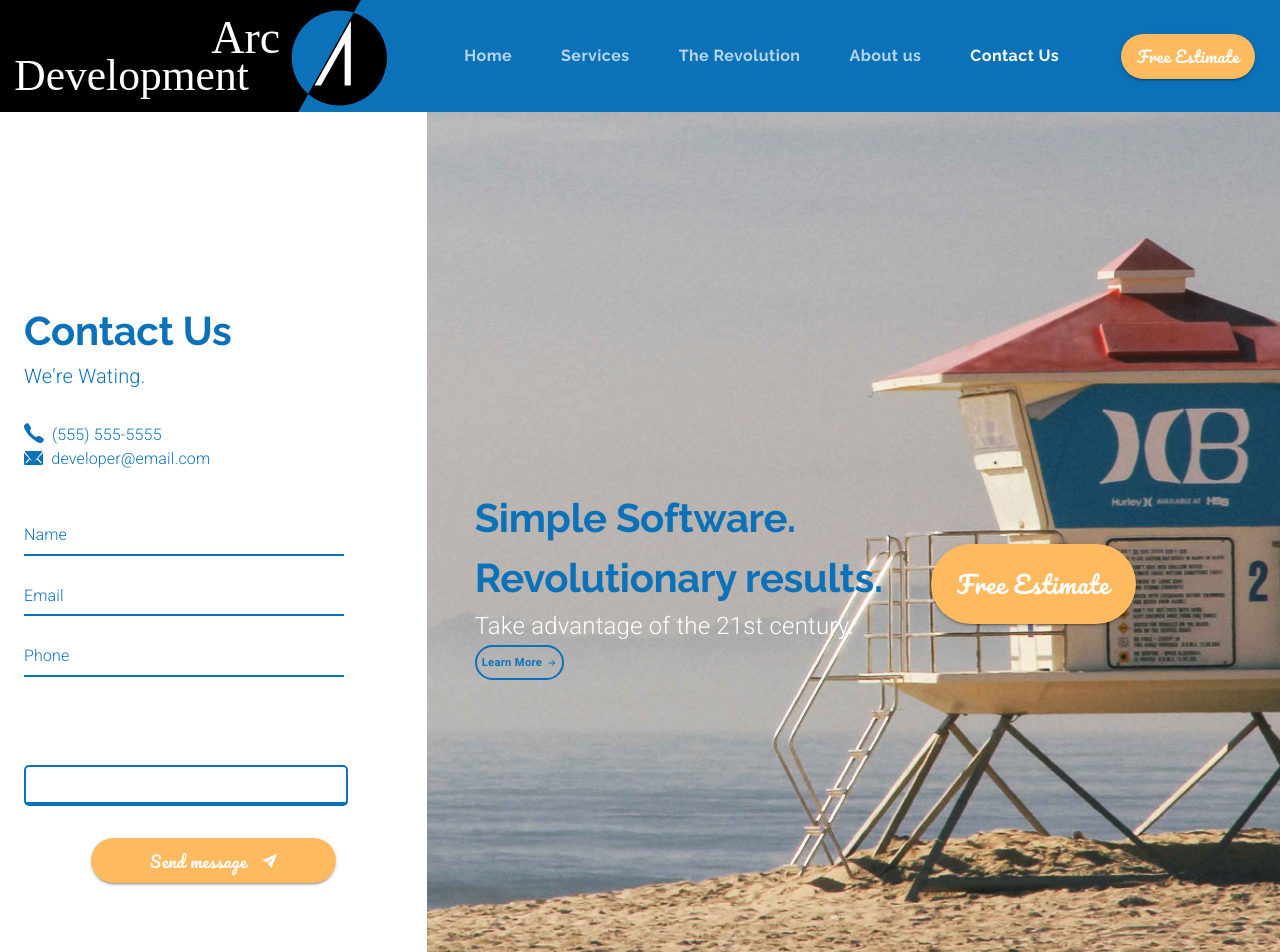
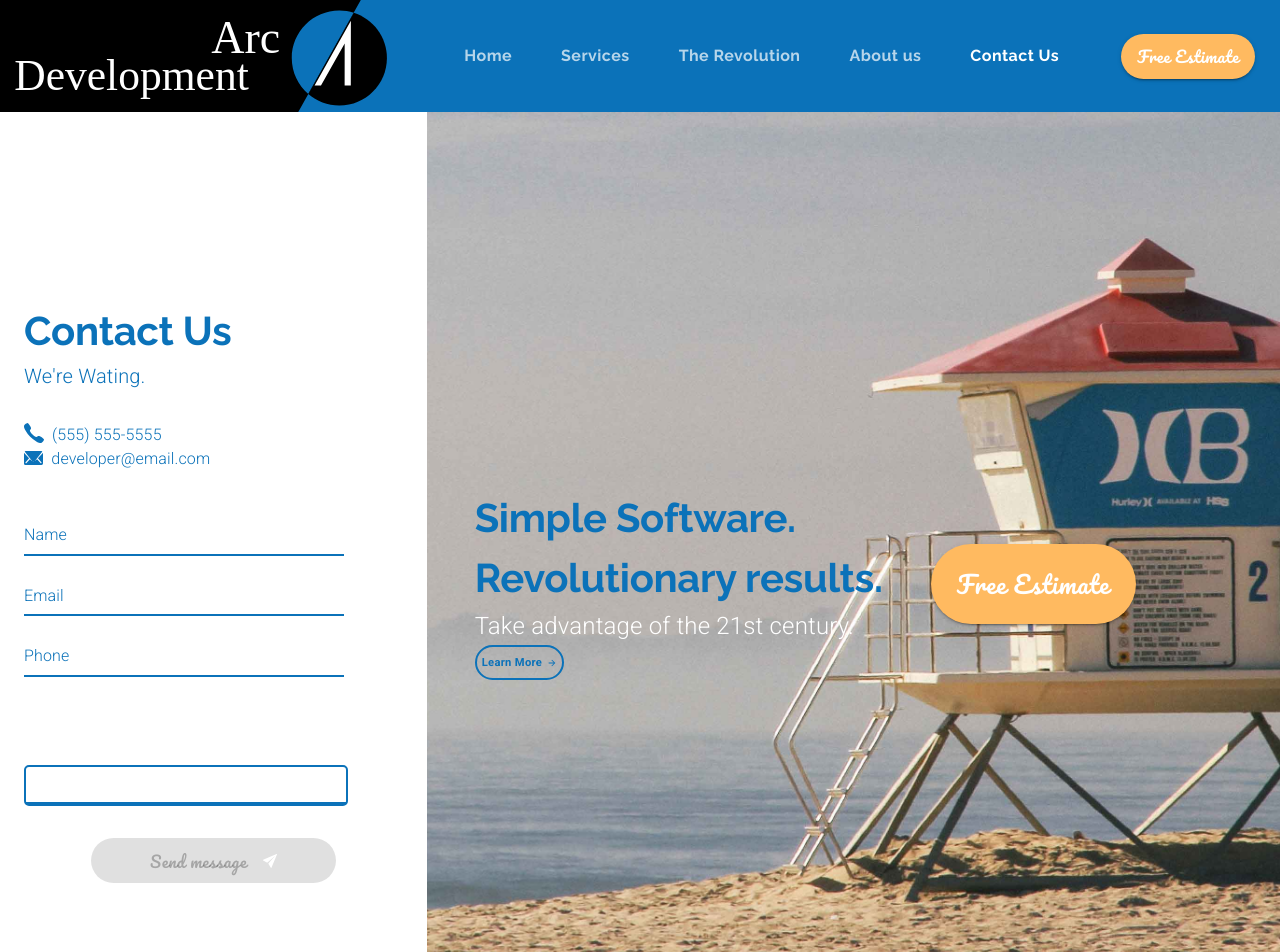
Before and after one commit to Cristianoaf81GIT/Curso-HiFi-Design-material-react, a React (Create React App) app: page /contact in a window 1280 px wide. Shown: the top 952 px of the page. Built offline with nearby package versions, Linux system fonts and the light colour scheme.

Commit message:
116. Using TextFields - Validation Continued

```diff
--- a/src/components/Contact.jsx
+++ b/src/components/Contact.jsx
@@ -149,7 +149,9 @@ export default function Contact(props) {
             </Grid>
             <Grid item>
               <Typography variant='body1' style={{ color: theme.palette.common.arcBlue, fontSize: '1rem' }}>
-                (555) 555-5555
+                <a href="tel:55555555555" style={{textDecoration: 'none', color: 'inherit'}}>
+                  (555) 555-5555
+                </a>
               </Typography>
             </Grid>
           </Grid>
@@ -159,7 +161,9 @@ export default function Contact(props) {
             </Grid>
             <Grid item>
               <Typography variant='body1' style={{ color: theme.palette.common.arcBlue, fontSize: '1rem' }}>
+                <a href="mailto:developer@email.com" style={{textDecoration: 'none', color: 'inherit'}}>
                 developer@email.com
+                </a>
               </Typography>
             </Grid>
           </Grid>
@@ -208,7 +212,17 @@ export default function Contact(props) {
             />
           </Grid>
           <Grid item container justifyContent="center" style={{marginTop: '2em'}}>
-            <Button variant="contained" className={classes.sendButton}>
+            <Button
+              variant="contained"
+              className={classes.sendButton}
+              disabled={
+                name.length === 0 ||
+                message.length === 0 ||
+                email.length === 0 ||
+                phone.length === 0 ||
+                phoneHelper.length !== 0
+              }
+            >
               Send message
               <img src={airplane} alt="paper airplane" style={{ marginLeft: '1em' }} />
             </Button>
```
